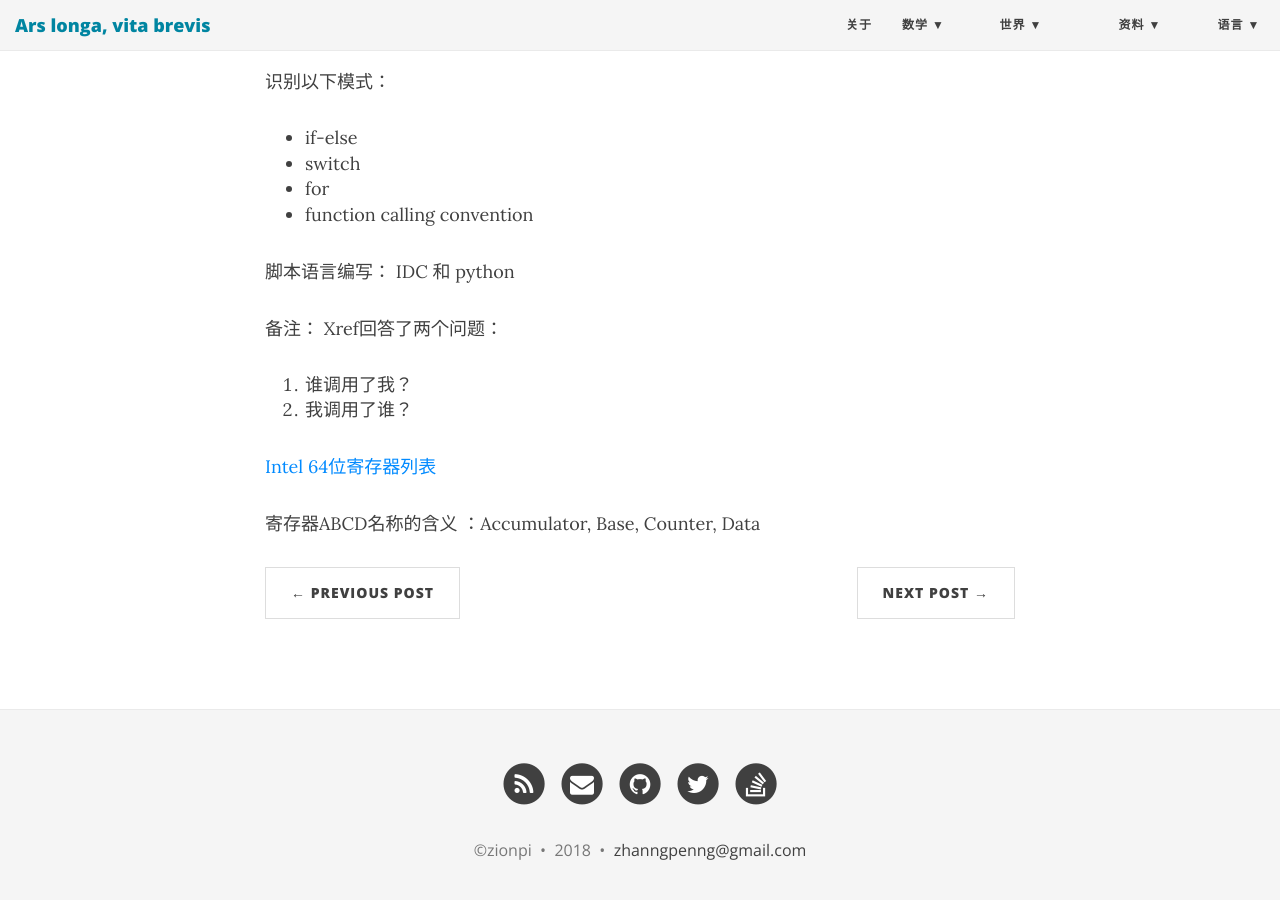
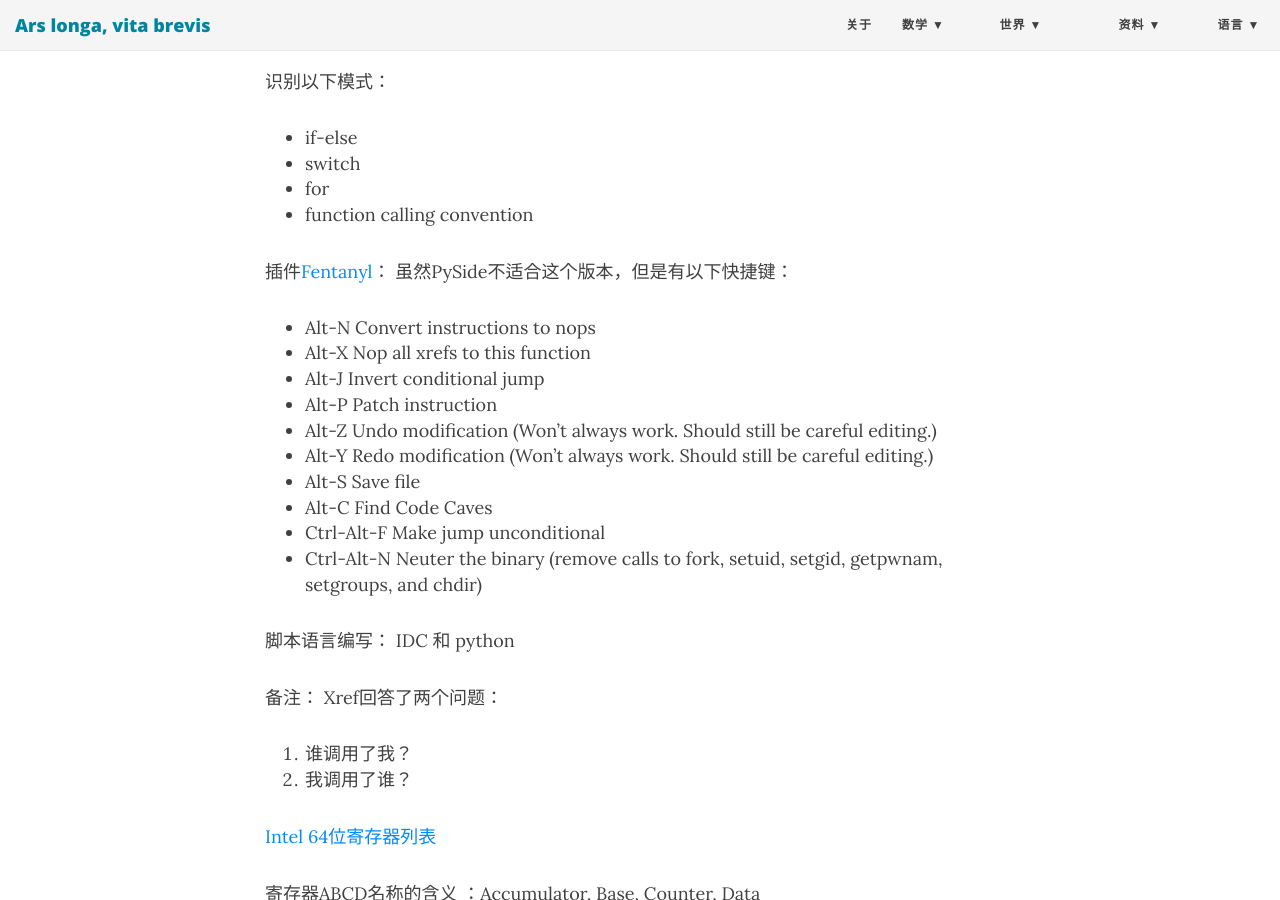
Before and after one commit to ZionPi/zionpi.github.io, a Jekyll site: the page built from _posts/2018-11-18-ida-practice.md, in a window 1280 px wide and 900 px high, scrolled down 471 px. Built offline with Jekyll 4.4.1, drawn with Linux system fonts in a browser that asks for light colours; nearby versions of some CDN libraries.

Commit message:
Update 2018-11-18-ida-practice.md

```diff
--- a/_posts/2018-11-18-ida-practice.md
+++ b/_posts/2018-11-18-ida-practice.md
@@ -17,6 +17,19 @@ IDA使这项工作变得容易了。我们来认识以下常用的快捷键:
 - for
 - function calling convention
 
+插件[Fentanyl](https://github.com/osirislab/Fentanyl)：
+虽然PySide不适合这个版本，但是有以下快捷键：
+- Alt-N Convert instructions to nops
+- Alt-X Nop all xrefs to this function
+- Alt-J Invert conditional jump
+- Alt-P Patch instruction
+- Alt-Z Undo modification (Won't always work. Should still be careful editing.)
+- Alt-Y Redo modification (Won't always work. Should still be careful editing.)
+- Alt-S Save file
+- Alt-C Find Code Caves
+- Ctrl-Alt-F Make jump unconditional
+- Ctrl-Alt-N Neuter the binary (remove calls to fork, setuid, setgid, getpwnam, setgroups, and chdir)
+
 
 
 脚本语言编写：
```
